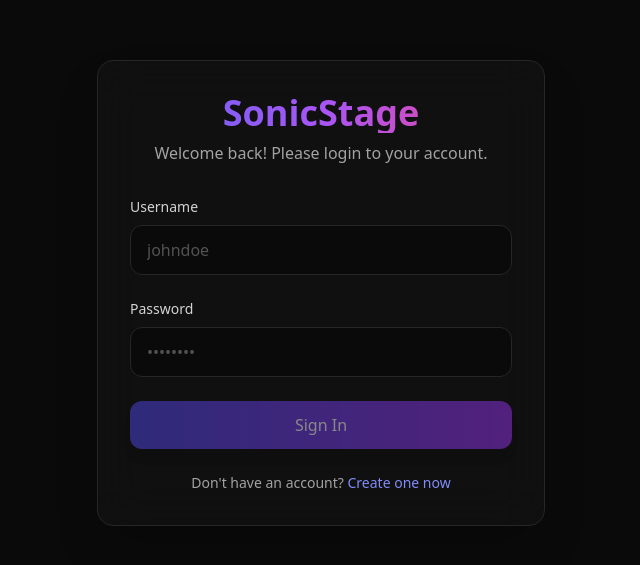
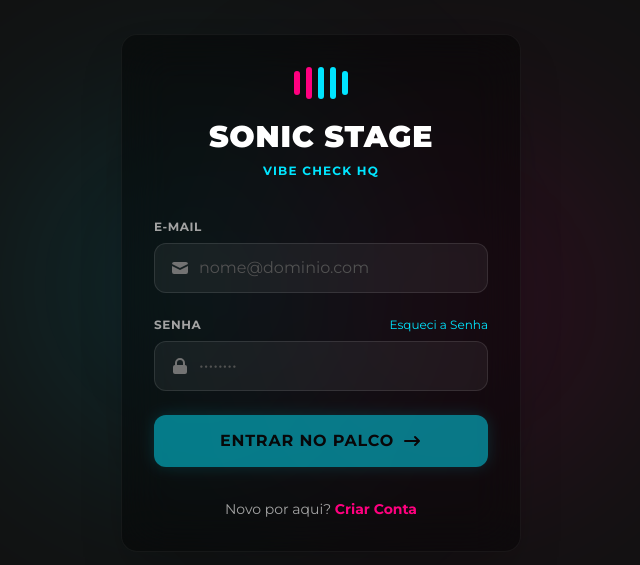
Before and after one commit to rafastrife/sonic-stage-web, an Angular app: page /login in a window 1280 px wide. Shown: the part 107-672 px from the top of the page, without its empty margins (319-959 px from the left). Built offline with nearby package versions, Linux system fonts and the light colour scheme.

Commit message:
feat: implement login component and configure custom neon color palette and global styles

```diff
--- a/src/app/features/auth/login.component.ts
+++ b/src/app/features/auth/login.component.ts
@@ -9,37 +9,71 @@ import { RouterModule } from '@angular/router';
   standalone: true,
   imports: [CommonModule, ReactiveFormsModule, RouterModule],
   template: `
-    <div class="min-h-screen flex items-center justify-center bg-neutral-950 p-4">
-      <div class="w-full max-w-md bg-neutral-900/50 backdrop-blur-xl border border-neutral-800 rounded-2xl shadow-2xl p-8">
-        <div class="text-center mb-8">
-          <h1 class="text-4xl font-bold bg-gradient-to-r from-indigo-500 via-purple-500 to-pink-500 text-transparent bg-clip-text">SonicStage</h1>
-          <p class="text-neutral-400 mt-2">Welcome back! Please login to your account.</p>
+    <div class="min-h-screen flex items-center justify-center bg-dark-bg p-4 relative overflow-hidden">
+      <!-- Ambient Glow Effects -->
+      <div class="absolute top-1/4 left-1/4 w-96 h-96 bg-neon-cyan/10 rounded-full blur-[100px] pointer-events-none"></div>
+      <div class="absolute bottom-1/4 right-1/4 w-96 h-96 bg-neon-pink/10 rounded-full blur-[100px] pointer-events-none"></div>
+
+      <div class="w-full max-w-[400px] bg-black/40 backdrop-blur-xl border border-white/5 rounded-2xl shadow-2xl p-8 z-10">
+        <div class="text-center mb-10">
+          <div class="flex items-center justify-center space-x-1.5 mb-5">
+            <div class="w-1.5 h-6 bg-neon-pink rounded-full"></div>
+            <div class="w-1.5 h-8 bg-neon-pink rounded-full"></div>
+            <div class="w-1.5 h-8 bg-neon-cyan rounded-full"></div>
+            <div class="w-1.5 h-8 bg-neon-cyan rounded-full"></div>
+            <div class="w-1.5 h-6 bg-neon-cyan rounded-full"></div>
+          </div>
+          <h1 class="text-3xl font-black text-white tracking-wide uppercase">Sonic Stage</h1>
+          <p class="text-neon-cyan text-xs font-bold tracking-widest mt-2 uppercase">Vibe Check HQ</p>
         </div>
 
         <form [formGroup]="loginForm" (ngSubmit)="onSubmit()" class="space-y-6">
           <div>
-            <label class="block text-sm font-medium text-neutral-300 mb-2">Username</label>
-            <input type="text" formControlName="username"
-              class="w-full px-4 py-3 bg-neutral-950 border border-neutral-800 rounded-xl focus:ring-2 focus:ring-indigo-500 focus:border-transparent transition-all outline-none text-white placeholder-neutral-600"
-              placeholder="johndoe">
+            <label class="block text-xs font-bold text-neutral-400 mb-2 uppercase tracking-wider">E-mail</label>
+            <div class="relative">
+              <span class="absolute left-4 top-1/2 -translate-y-1/2 text-neutral-500">
+                <svg xmlns="http://www.w3.org/2000/svg" class="h-5 w-5" viewBox="0 0 20 20" fill="currentColor">
+                  <path d="M2.003 5.884L10 9.882l7.997-3.998A2 2 0 0016 4H4a2 2 0 00-1.997 1.884z" />
+                  <path d="M18 8.118l-8 4-8-4V14a2 2 0 002 2h12a2 2 0 002-2V8.118z" />
+                </svg>
+              </span>
+              <input type="text" formControlName="username"
+                class="w-full pl-11 pr-4 py-3 bg-white/5 border border-white/10 rounded-xl focus:ring-2 focus:ring-neon-cyan focus:border-transparent transition-all outline-none text-white placeholder-neutral-600"
+                placeholder="nome@dominio.com">
+            </div>
           </div>
 
           <div>
-            <label class="block text-sm font-medium text-neutral-300 mb-2">Password</label>
-            <input type="password" formControlName="password"
-              class="w-full px-4 py-3 bg-neutral-950 border border-neutral-800 rounded-xl focus:ring-2 focus:ring-indigo-500 focus:border-transparent transition-all outline-none text-white placeholder-neutral-600"
-              placeholder="••••••••">
+            <div class="flex items-center justify-between mb-2">
+              <label class="block text-xs font-bold text-neutral-400 uppercase tracking-wider">Senha</label>
+              <a href="#" class="text-xs text-neon-cyan hover:text-white transition-colors">Esqueci a Senha</a>
+            </div>
+            <div class="relative">
+              <span class="absolute left-4 top-1/2 -translate-y-1/2 text-neutral-500">
+                <svg xmlns="http://www.w3.org/2000/svg" class="h-5 w-5" viewBox="0 0 20 20" fill="currentColor">
+                  <path fill-rule="evenodd" d="M5 9V7a5 5 0 0110 0v2a2 2 0 012 2v5a2 2 0 01-2 2H5a2 2 0 01-2-2v-5a2 2 0 012-2zm8-2v2H7V7a3 3 0 016 0z" clip-rule="evenodd" />
+                </svg>
+              </span>
+              <input type="password" formControlName="password"
+                class="w-full pl-11 pr-4 py-3 bg-white/5 border border-white/10 rounded-xl focus:ring-2 focus:ring-neon-cyan focus:border-transparent transition-all outline-none text-white placeholder-neutral-600"
+                placeholder="••••••••">
+            </div>
           </div>
 
           <button type="submit" [disabled]="loginForm.invalid || isLoading"
-            class="w-full py-3 px-4 bg-gradient-to-r from-indigo-600 to-purple-600 hover:from-indigo-500 hover:to-purple-500 text-white rounded-xl font-medium shadow-lg transform transition-all active:scale-[0.98] disabled:opacity-50 disabled:cursor-not-allowed">
-            {{ isLoading ? 'Signing in...' : 'Sign In' }}
+            class="w-full mt-4 py-3.5 px-4 bg-neon-cyan text-black rounded-xl font-bold tracking-wider uppercase shadow-[0_0_15px_rgba(0,229,255,0.3)] hover:shadow-[0_0_25px_rgba(0,229,255,0.5)] transform transition-all active:scale-[0.98] disabled:opacity-50 disabled:cursor-not-allowed">
+            <span class="flex items-center justify-center">
+              {{ isLoading ? 'Entrando...' : 'Entrar no Palco' }}
+              <svg *ngIf="!isLoading" xmlns="http://www.w3.org/2000/svg" class="h-5 w-5 ml-2" viewBox="0 0 20 20" fill="currentColor">
+                <path fill-rule="evenodd" d="M12.293 5.293a1 1 0 011.414 0l4 4a1 1 0 010 1.414l-4 4a1 1 0 01-1.414-1.414L14.586 11H3a1 1 0 110-2h11.586l-2.293-2.293a1 1 0 010-1.414z" clip-rule="evenodd" />
+              </svg>
+            </span>
           </button>
         </form>
 
-        <p class="text-center text-neutral-400 mt-6 text-sm">
-          Don't have an account?
-          <a routerLink="/register" class="text-indigo-400 hover:text-indigo-300 font-medium transition-colors">Create one now</a>
+        <p class="text-center text-neutral-400 mt-8 text-sm">
+          Novo por aqui?
+          <a routerLink="/register" class="text-neon-pink hover:text-pink-400 font-bold transition-colors">Criar Conta</a>
         </p>
       </div>
     </div>
--- a/src/styles.css
+++ b/src/styles.css
@@ -1,9 +1,11 @@
+@import url('https://fonts.googleapis.com/css2?family=Montserrat:wght@400;500;600;700;800;900&display=swap');
+
 @tailwind base;
 @tailwind components;
 @tailwind utilities;
 
 body {
-  @apply bg-neutral-950 text-white font-sans antialiased;
+  @apply bg-dark-bg text-white font-sans antialiased;
 }
 
 /* Custom Scrollbar */
--- a/tailwind.config.js
+++ b/tailwind.config.js
@@ -4,7 +4,17 @@ module.exports = {
     "./src/**/*.{html,ts}",
   ],
   theme: {
-    extend: {},
+    extend: {
+      colors: {
+        'neon-cyan': '#00E5FF',
+        'neon-pink': '#FF007F',
+        'dark-bg': '#121212',
+        'dark-card': '#1E1E1E',
+      },
+      fontFamily: {
+        sans: ['Montserrat', 'sans-serif'],
+      }
+    },
   },
   plugins: [],
 }
```
